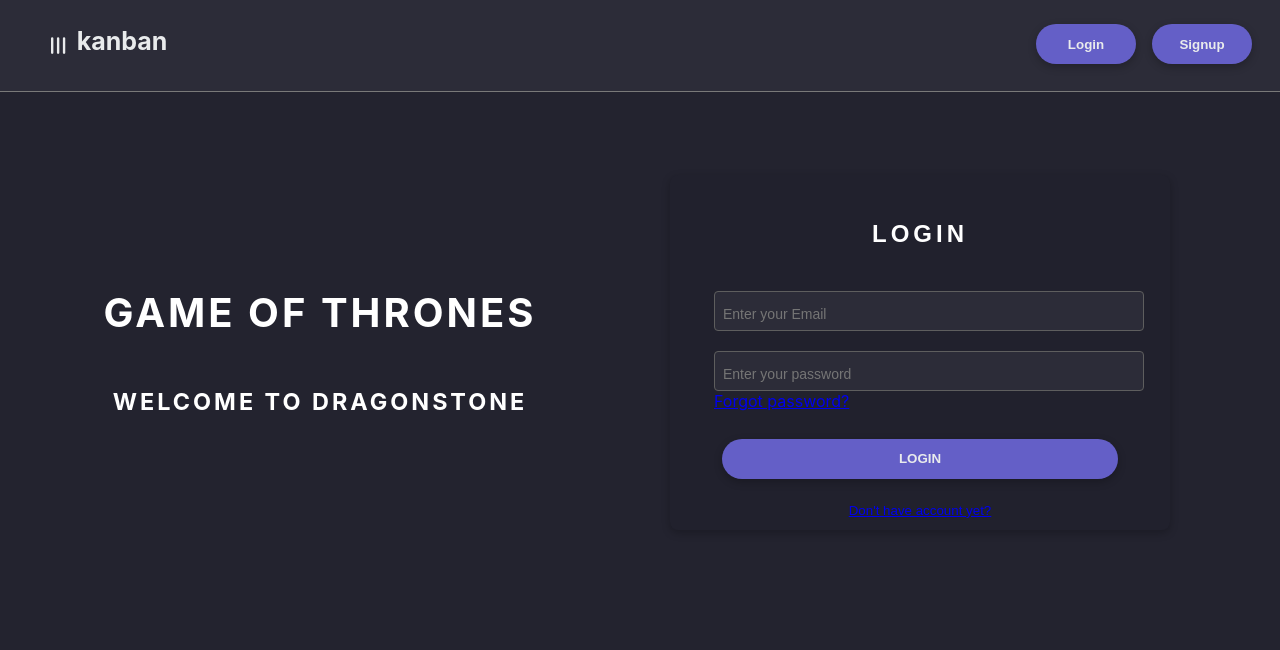
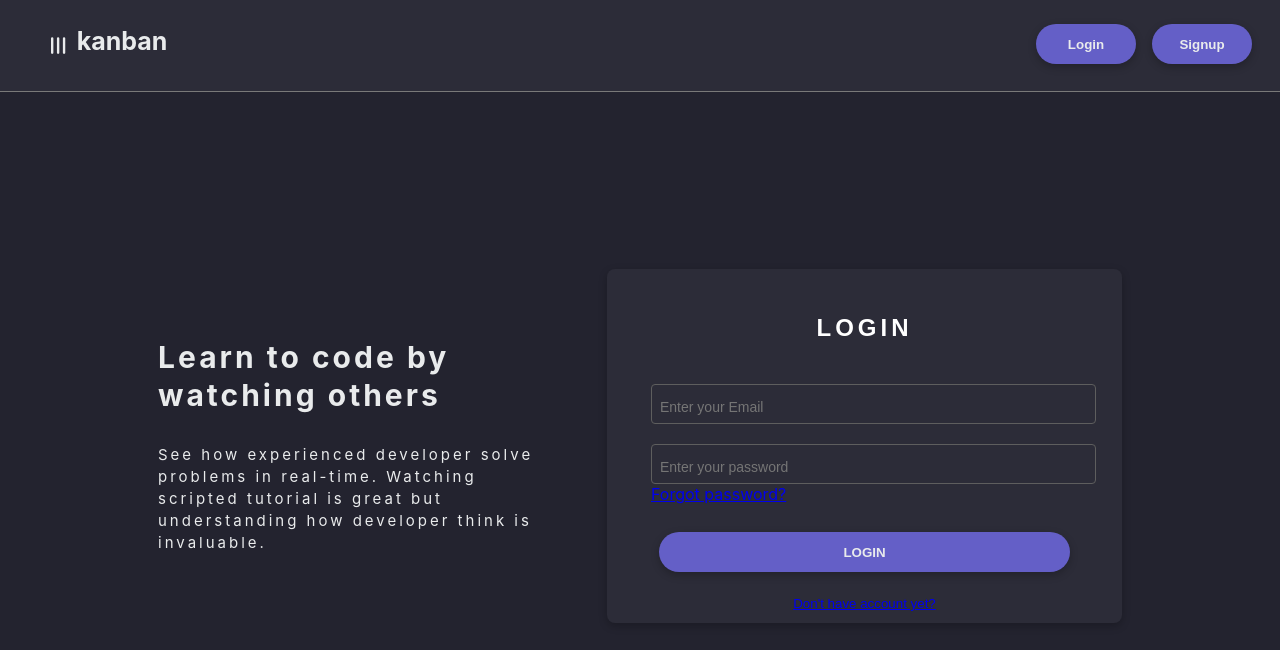
Before and after one commit to lavisor/kanban, a React (Create React App) app: page /login in a window 1280 px wide. Shown: the top 650 px of the page. Built offline with nearby package versions, Linux system fonts and the light colour scheme; no server answers.

Commit message:
Made changes in login component styles

```diff
--- a/src/App.scss
+++ b/src/App.scss
@@ -33,7 +33,7 @@
     padding: 8px;
     font-size: 14px;
     width: 100%;
-    background: #2c2c38!important;
+    background: #2c2c38;
     border: 1px solid #5e5e5e;
     border-radius: 4px;
     color: $primary-font-color;
--- a/src/components/Card/Card.scss
+++ b/src/components/Card/Card.scss
@@ -2,12 +2,12 @@
 
 
 #card {
-    background: $primary-dark-blue;
+    background: $primary-header-color;
     border-radius: 8px;
+    height: auto;
+    width: 100%;
+    color: #fff;
     box-shadow: $default-box-shadow;
-    height: auto;
-    width: 500px;
-    color: #fff;
   }
   #card-content {
     padding: 12px 44px;
--- a/src/components/UserMangement/Login/Login.jsx
+++ b/src/components/UserMangement/Login/Login.jsx
@@ -3,13 +3,13 @@
 function Login() {
   return (
     <>
-      <div className="wrapper">
+      <div className="login-wrapper">
         <div className="left">
-          <h1>Game of Thrones</h1>
-          <h3>Welcome to Dragonstone</h3>
+          <span className="header-left">Learn to code by watching others</span>
+          <span className="info-left">See how experienced developer solve problems in real-time. Watching scripted tutorial is great but understanding how developer think is invaluable.</span>
         </div>
         <div className="right">
-          <Card title={"LOGIN"}>
+          <Card title={"LOGIN"} className="login-card">
             <form className="form">
               <input
                 id="user-email"
--- a/src/components/UserMangement/Login/Login.scss
+++ b/src/components/UserMangement/Login/Login.scss
@@ -1,36 +1,56 @@
 @import "../../../variables.scss";
 
 
-.wrapper{
-    display: flex;
-    flex-direction: row;
-    position:absolute;
-    width: 100%;
-    height: 350px;
-    top: 50%;
-    left:50%;
-    transform: translate(-50%,-50%);
-    color: #fff;
-}
+.login-wrapper{
+  display: flex;
+  flex-direction: row;
+  height: 100%;
+  width: 100%;
+  max-width: 1024px;
+  margin: 0 auto;
 
-.wrapper .left,
-.wrapper .right{
-  width: 100%;
-  height: 100%;
-  padding: 30px;
-}
-.wrapper .left{
-    text-align: center;
-    text-transform: uppercase;
+  .left, .right{
+    padding: 0px 30px;
+    height: 100%;
+    flex-grow: 1;
+  }
+
+  .left{
+    text-align: left;
     letter-spacing: 3px;
     font-size: 20px;
     display: flex;
     flex-direction: column;
     justify-content: center;
+
+    .header-left{
+      font-size: 30px;
+      line-height: 38px;
+      font-weight: bold;
+      margin-bottom: 30px;
+    }
+
+    .info-left{
+      font-size: 15px;
+      line-height: 22px;
+    }
   }
 
+  .right{
+    display: flex;
+    flex-direction: column;
+    justify-content: center;
 
+    #card{
+      margin: 0 auto;
+    }
+  }
 
+  .login-card{
+    flex-grow: 1;
+    min-width:100%;
+    margin: 0px auto;
+  }
 
   #signup {
 
@@ -53,18 +73,20 @@
     outline: none;
     padding-top: 14px;
   }
+}
 
-  @media screen and (max-width: $small) {
-    .wrapper{
-      display: flex;
-      flex-direction: column;
-      height: 100%;
+@media screen and (max-width: $medium) {
+  .login-wrapper{
+    flex-direction: column;
+    .left{
+      margin: 50px 0px;
+      text-align: center;
     }
+  }
+}
 
+@media screen and (min-width: $medium) {
+  .right{
+    min-width: 515px;
   }
-  // @media screen and (min-width: $medium) {
-  //   .wrapper{
-  //     flex-direction: column;
-  //     height: 100%;
-  //   }
-  // }
+}
--- a/src/variables.scss
+++ b/src/variables.scss
@@ -13,5 +13,5 @@
 
 $default-box-shadow: rgba(0, 0, 0, 0.24) 0px 3px 8px;
 
-$small: 300px;
-$medium: 900px;
+$small: 768px;
+$medium: 1024px;
```
